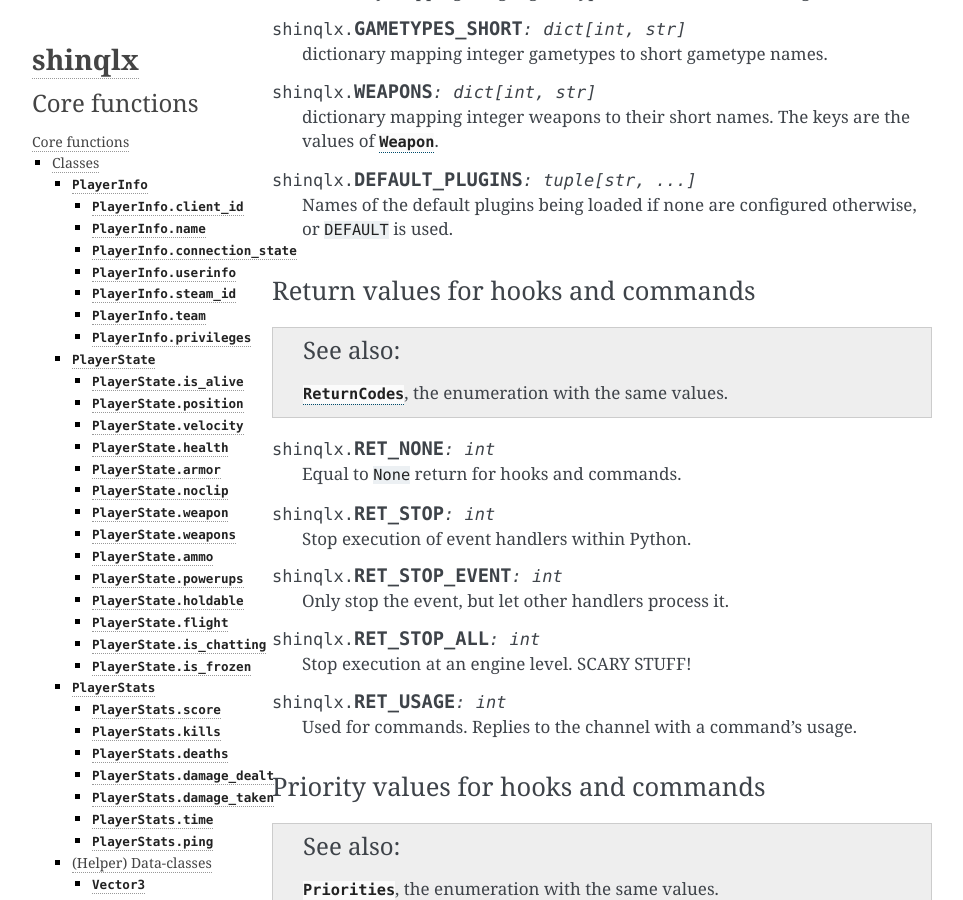
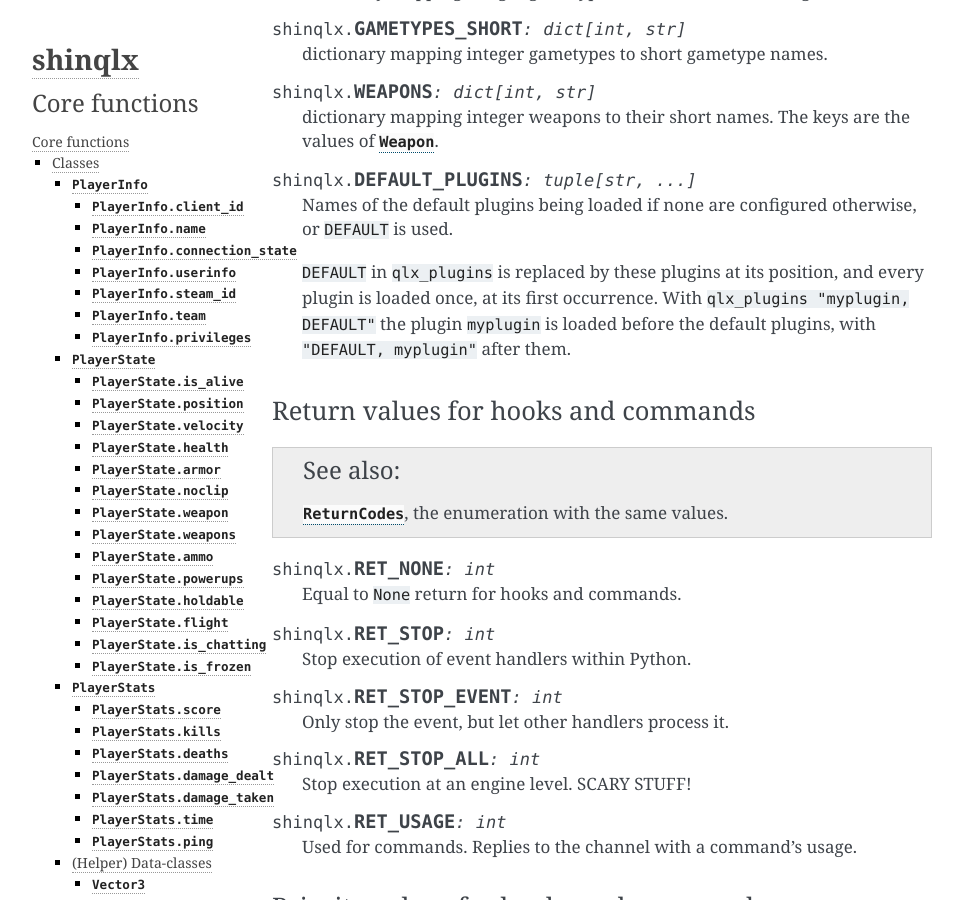
Before and after one commit to mgaertne/shinqlx, a Sphinx documentation site: the page built from docs/shinqlx.rst, in a window 1280 px wide and 900 px high, scrolled down 19335 px. Shown: the whole window, without its empty margins (148-1111 px from the left). Built offline with Sphinx 7.4.7, drawn with Linux system fonts in a browser that asks for light colours.

Commit message:
document the position of DEFAULT in qlx_plugins

```diff
--- a/docs/shinqlx.rst
+++ b/docs/shinqlx.rst
@@ -891,6 +891,10 @@ Constants
 
    Names of the default plugins being loaded if none are configured otherwise, or ``DEFAULT`` is used.
 
+   ``DEFAULT`` in ``qlx_plugins`` is replaced by these plugins at its position, and every plugin is loaded once, at
+   its first occurrence. With ``qlx_plugins "myplugin, DEFAULT"`` the plugin ``myplugin`` is loaded before the default
+   plugins, with ``"DEFAULT, myplugin"`` after them.
+
 Return values for hooks and commands
 ------------------------------------
 
```
